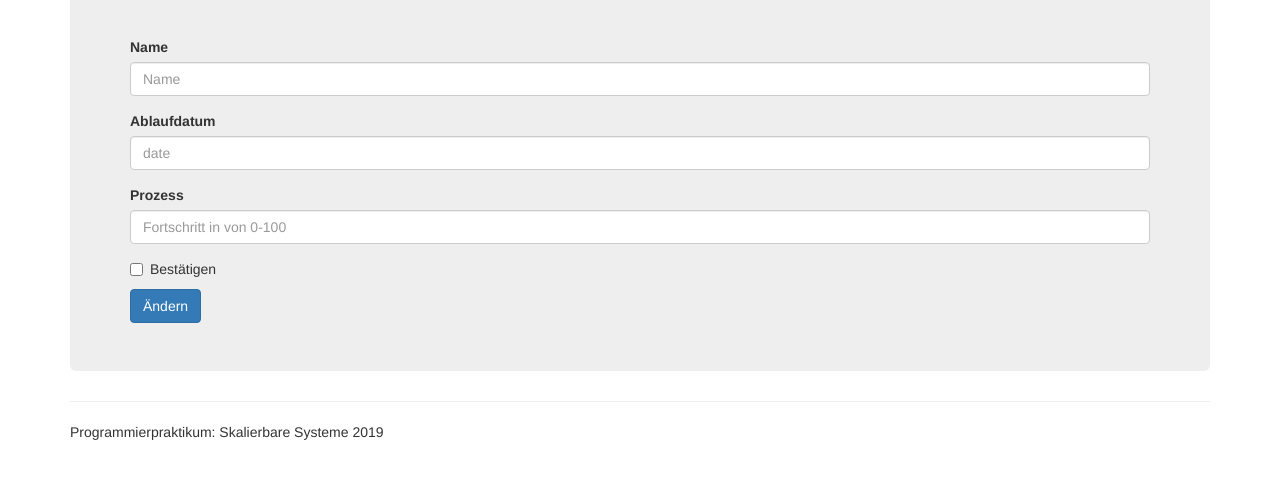
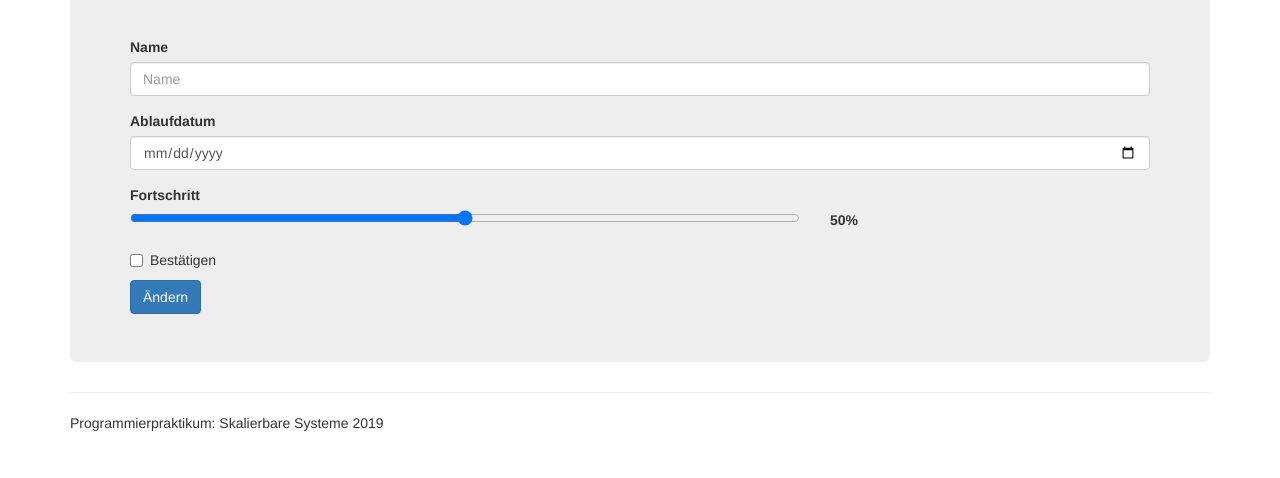
Before and after one commit to rasbilly/Skalierbare-Systeme-Bootstrap, a plain HTML site: page bearbeiten.html in a window 1280 px wide. Shown: the part 202-680 px from the top of the page. Drawn offline with nearby package versions, Linux system fonts and the light colour scheme.

Commit message:
slider with percentage display instead of text

```diff
--- a/bearbeiten.html
+++ b/bearbeiten.html
@@ -8,6 +8,7 @@
     <link rel="stylesheet" href="https://maxcdn.bootstrapcdn.com/bootstrap/3.3.7/css/bootstrap.min.css">
     <script src="https://ajax.googleapis.com/ajax/libs/jquery/1.12.4/jquery.min.js"></script>
     <script src="https://maxcdn.bootstrapcdn.com/bootstrap/3.3.7/js/bootstrap.min.js"></script>
+    <script src="slider.js"></script>
 </head>
 
 <body>
@@ -62,11 +63,18 @@
             </div>
             <div class="form-group">
                 <label for="inputDate">Ablaufdatum</label>
-                <input type="text" class="form-control" id="inputDate" placeholder="date">
+                <input type="date" class="form-control" id="inputDate">
             </div>
             <div class="form-group">
-                <label for="inputProzess">Prozess</label>
-                <input type="text" class="form-control" id="inputProzess" placeholder="Fortschritt in von 0-100">
+                    <label for="inputProzess">Fortschritt</label>
+                <div class="row">
+                    <div class="col-md-8">
+                        <input type="range" class="custom-range" min="0" max="100" id="inputProzess">
+                    </div>
+                    <div class="col-md-4">
+                        <label id="percentage">50%</label>
+                    </div>
+                </div>
             </div>
             <div class="checkbox">
                 <label><input type="checkbox">Bestätigen</label>
--- /dev/null
+++ b/slider.js
@@ -0,0 +1,3 @@
+$(document).on('input change', '#inputProzess', function() {
+    $('#percentage').html( $(this).val()+'%' );
+});
```
Also changed, not shown: impressum.html (+1 -1 lines).
